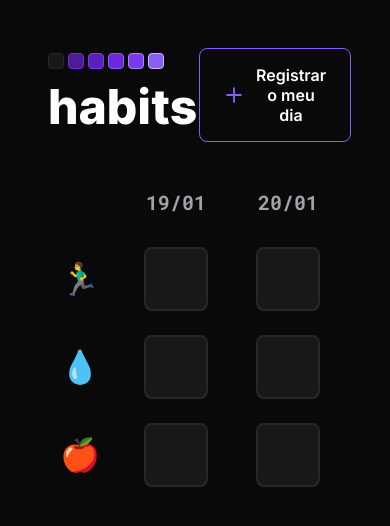
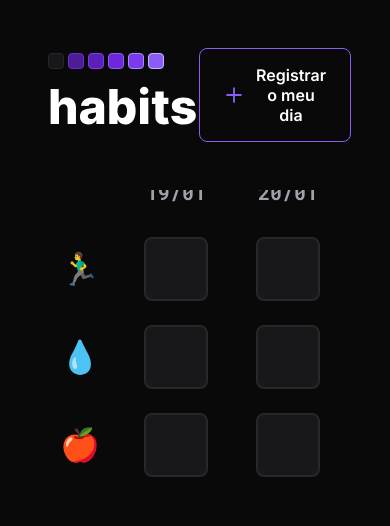
Before and after one commit to Poveii/habits, a React (Vite) app: page / in a window 390 px wide. Shown: the top 526 px of the page. Built offline with nearby package versions, Linux system fonts and the light colour scheme.

Commit message:
:lipstick: feat: Adjustements on App layout
- Header position fixed
- Cursor pointer on button
- Adjustment on form-habits to Header
- Display none on button content with @media

```diff
--- a/src/App.css
+++ b/src/App.css
@@ -7,10 +7,14 @@ body {
 
 /* ====== HEADER ====== */
 header {
+  position: fixed;
+  width: 100%;
+
   display: flex;
   align-items: center;
   justify-content: space-between;
   padding: 48px;
+  background-color: #09090a;
 }
 
 button {
@@ -28,12 +32,13 @@ button {
   color: #ffffff;
   border: 1px solid #8b5cf6;
   border-radius: 8px;
+  cursor: pointer;
 }
 
 /* ====== FORM HABITS ====== */
 #form-habits {
   display: flex;
-  padding: 0px 48px;
+  padding: 180px 48px 48px;
 }
 
 .habits {
@@ -90,3 +95,9 @@ input:checked {
   background-color: #8b5cf6;
   border: 2px solid #a78bfa;
 }
+
+@media (max-width: 570px) {
+  button div {
+    display: none;
+  }
+}
```
